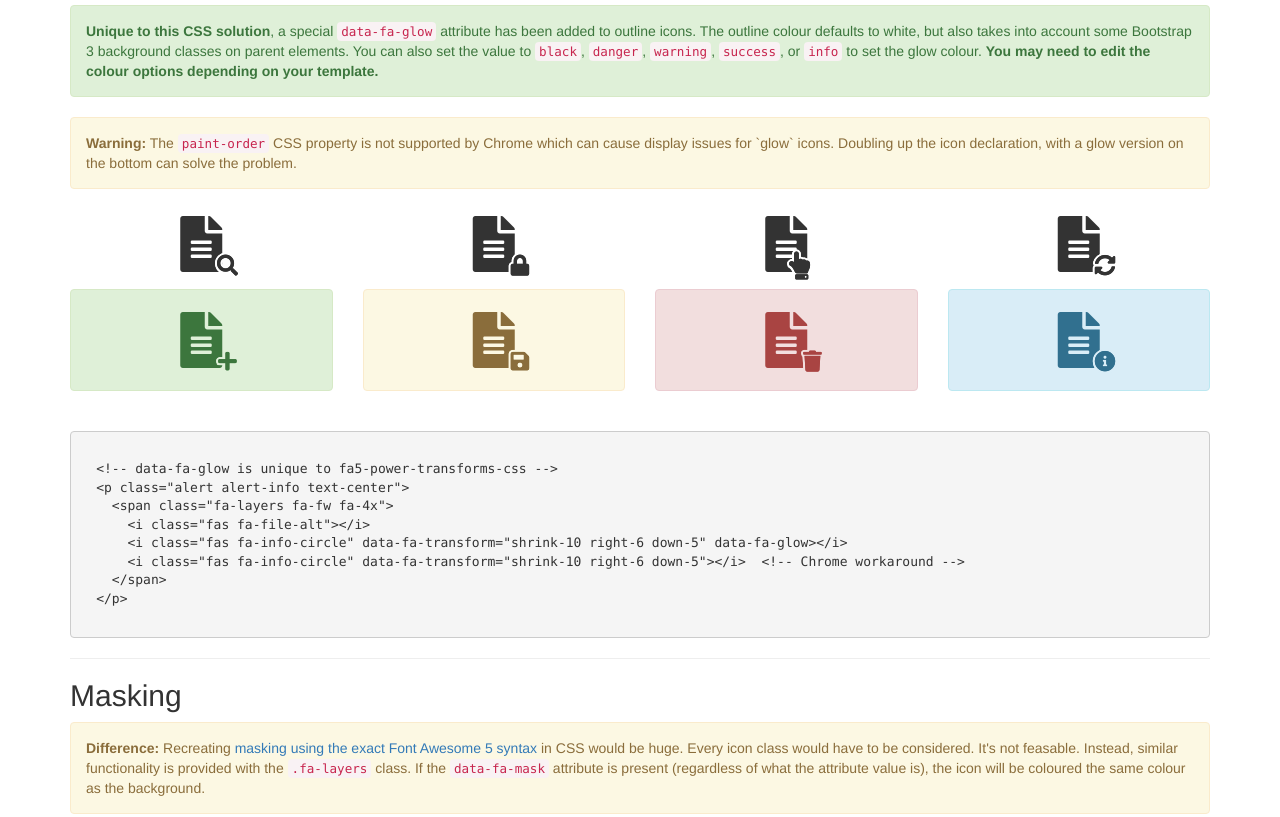
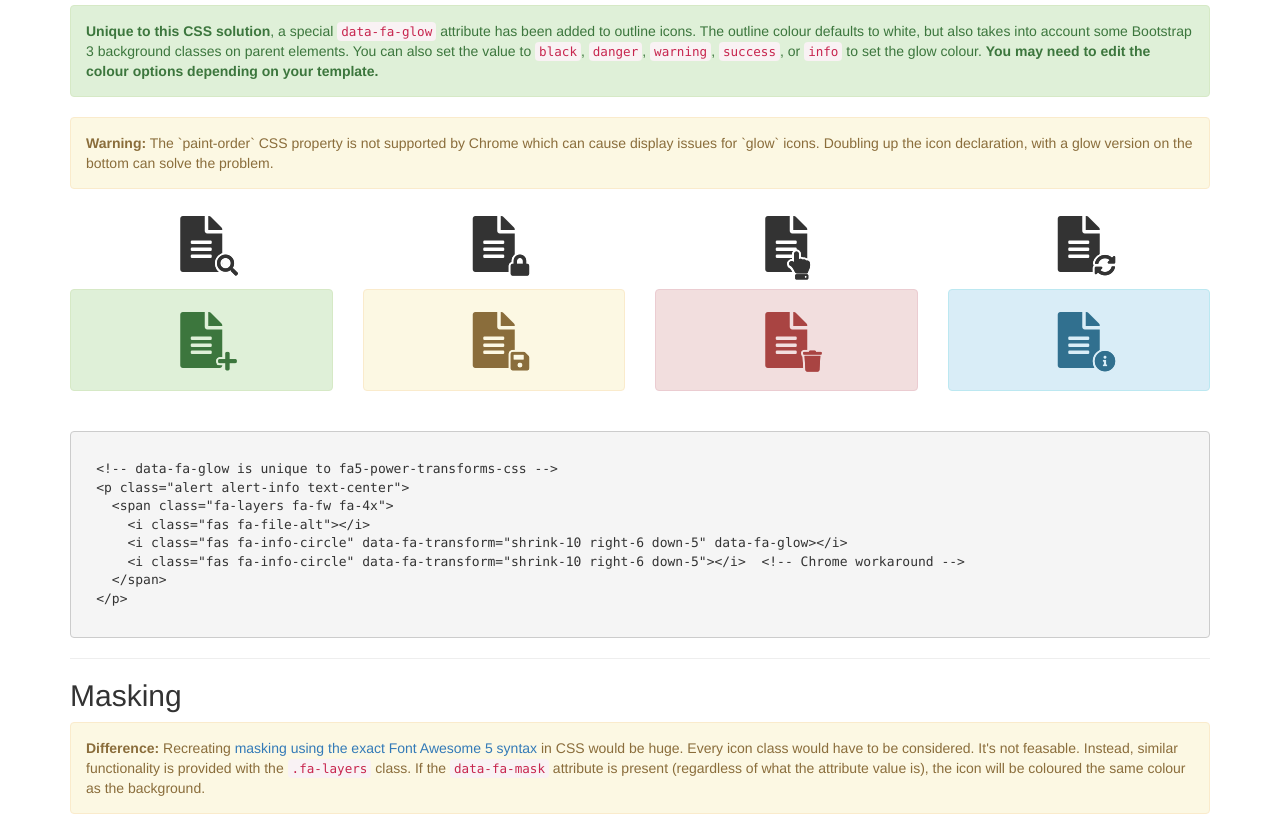
Before and after one commit to cityssm/fa5-power-transforms-css, a plain HTML site: page index.htm in a window 1280 px wide. Shown: the part 1735-2552 px from the top of the page. Drawn offline with nearby package versions, Linux system fonts and the light colour scheme.

Commit message:
Revert "not mardown, silly"
This reverts commit 0c2b7b4078a640279762086eeeca1409b8c04dbf.

```diff
--- a/index.htm
+++ b/index.htm
@@ -173,7 +173,7 @@
 
       <p class="alert alert-warning">
         <strong>Warning:</strong>
-        The <code>paint-order</code> CSS property is not supported by Chrome which can cause display issues for `glow` icons.
+        The `paint-order` CSS property is not supported by Chrome which can cause display issues for `glow` icons.
         Doubling up the icon declaration, with a glow version on the bottom can solve the problem.
       </p>
 
```
